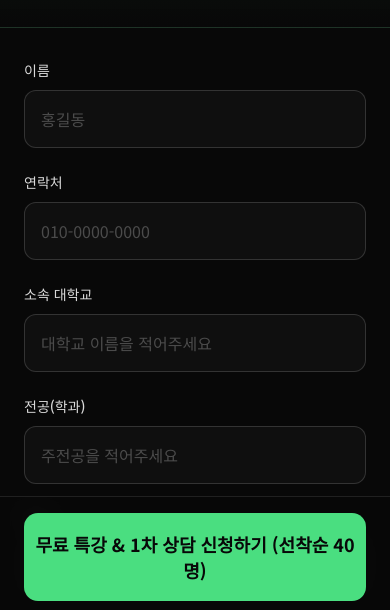
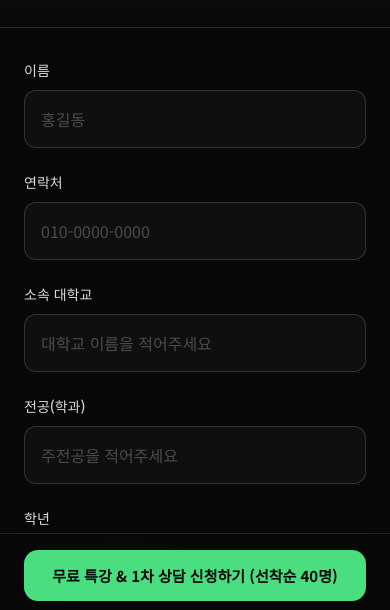
Before and after one commit to favoryouknow/cm-application-form, a plain HTML site: page index.html in a window 390 px wide. Shown: the part 227-837 px from the top of the page. Drawn offline with Linux system fonts and the light colour scheme.

Commit message:
Optimize CTA button text size for mobile screens and add .nojekyll

```diff
--- a/index.html
+++ b/index.html
@@ -206,6 +206,14 @@
     font-weight: 600;
     cursor: pointer;
   }
+
+  /* 모바일 반응형 (CTA 버튼 텍스트 최적화) */
+  @media (max-width: 480px) {
+    .submit-btn {
+      font-size: 15px;
+      padding: 15px 0;
+    }
+  }
 </style>
 </head>
 <body>
```
